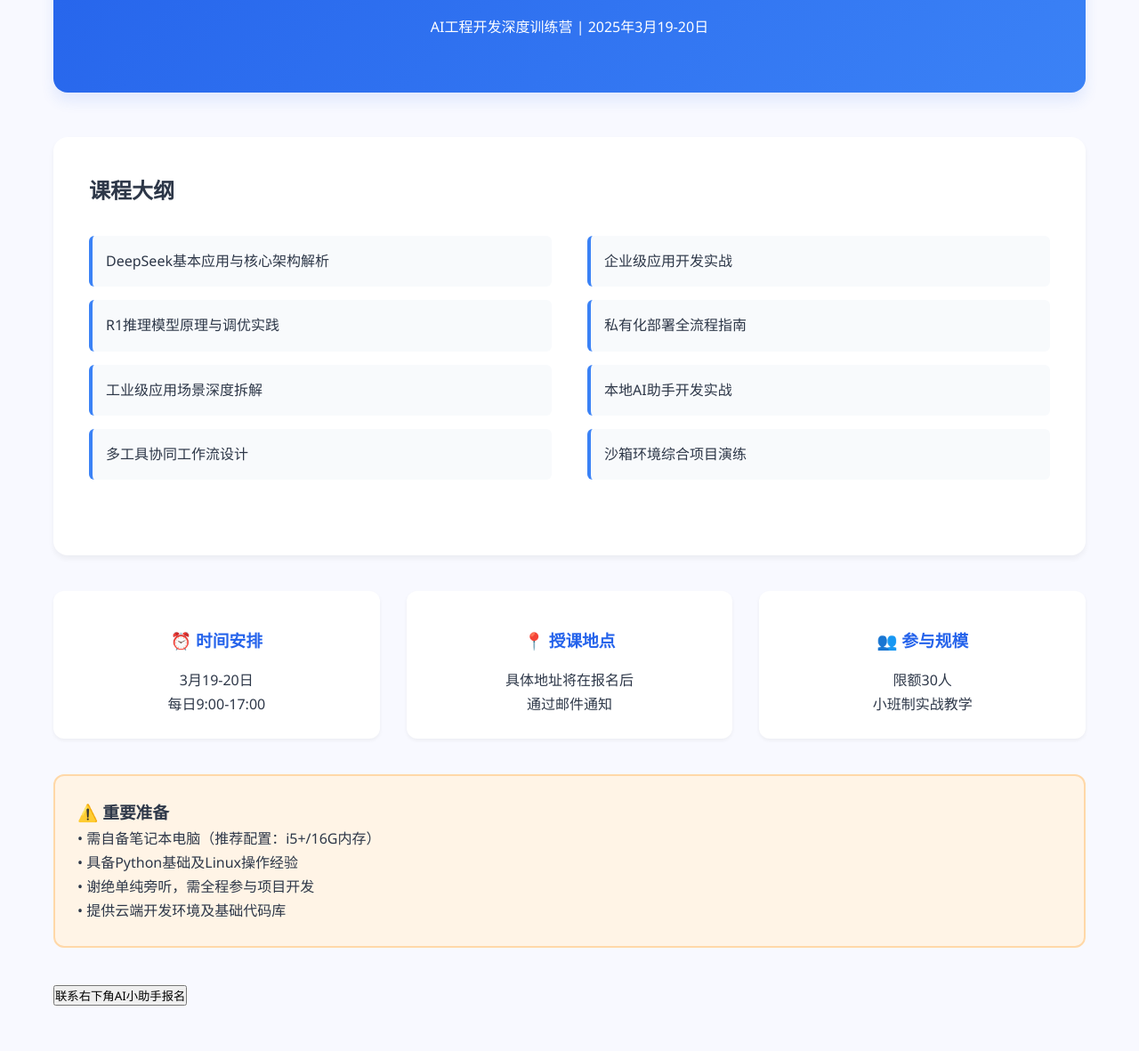
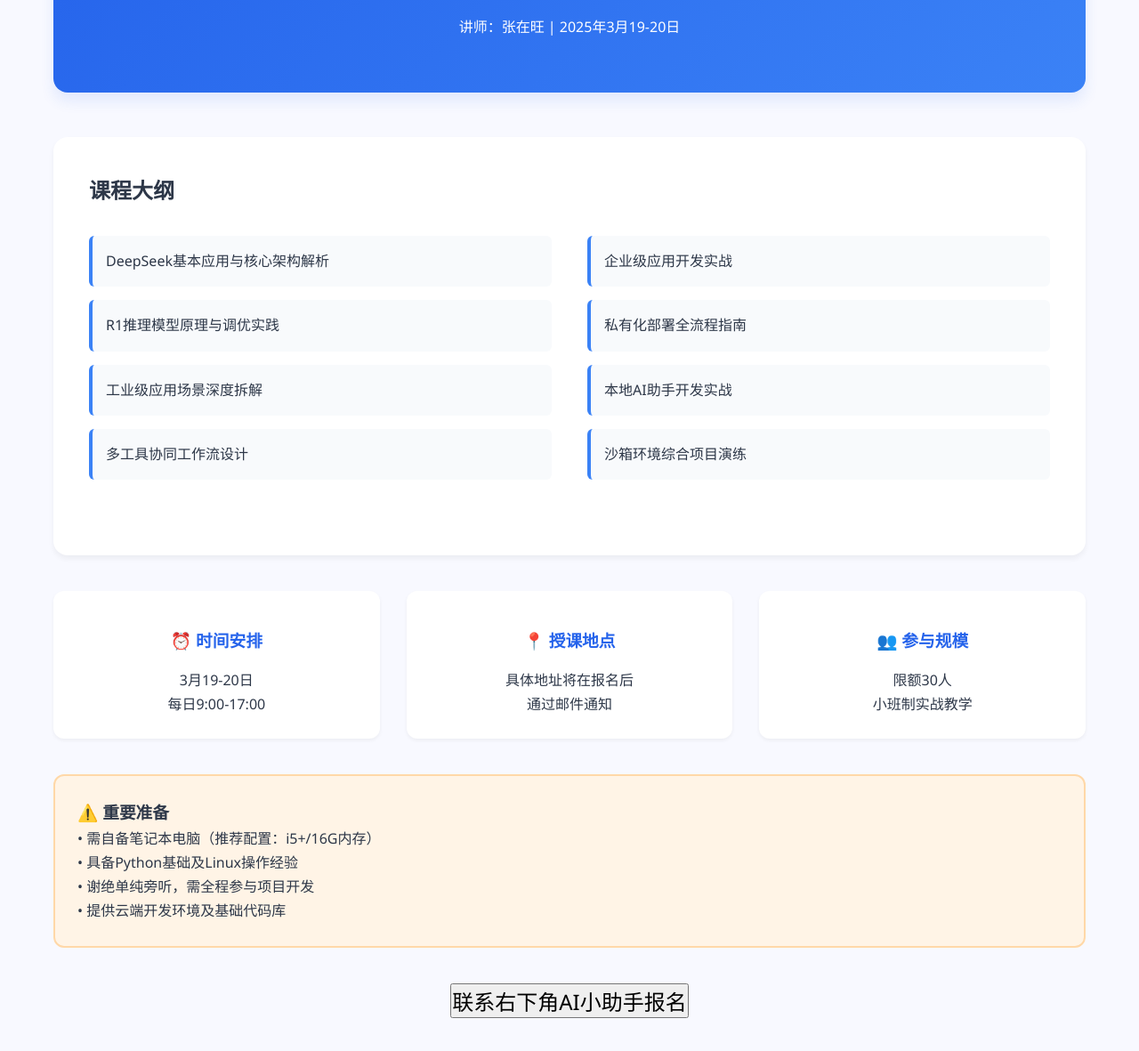
Before and after one commit to caperszhang/aiworkshop, a plain HTML site: page index.html in a window 1280 px wide. Shown: the part 179-1360 px from the top of the page at 89% size. Drawn offline with Linux system fonts and the light colour scheme; a script that the page names is missing.

Commit message:
Update index.html

```diff
--- a/index.html
+++ b/index.html
@@ -3,7 +3,7 @@
 <head>
     <meta charset="UTF-8">
     <meta name="viewport" content="width=device-width, initial-scale=1.0">
-    <title>DeepSeek实战工作坊 | AI开发训练营</title>
+    <title>DeepSeek实战工作坊 | 讲师：张在旺</title>
     <style>
         * {
             margin: 0;
@@ -126,7 +126,7 @@
     <div class="container">
         <header class="header">
             <h1>DeepSeek实战工作坊</h1>
-            <p>AI工程开发深度训练营 | 2025年3月19-20日</p>
+            <p>讲师：张在旺 | 2025年3月19-20日</p>
         </header>
 
         <div class="content-section">
@@ -166,7 +166,7 @@
                • 提供云端开发环境及基础代码库</p>
         </div>
 
-        <button>联系右下角AI小助手报名</button>
+         <button style="display: block; margin: 0 auto; font-size: 24px;">联系右下角AI小助手报名</button>
     </div>
 </body>
         <script>
```
